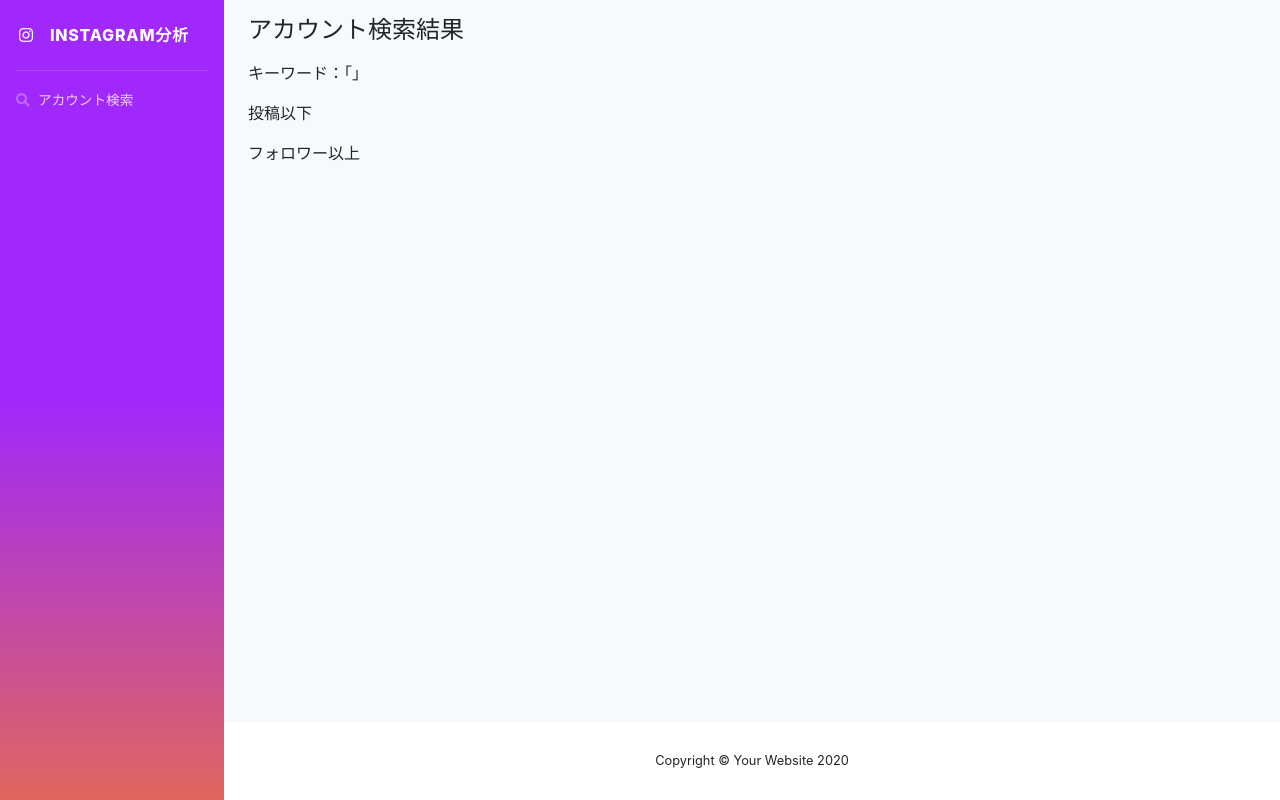
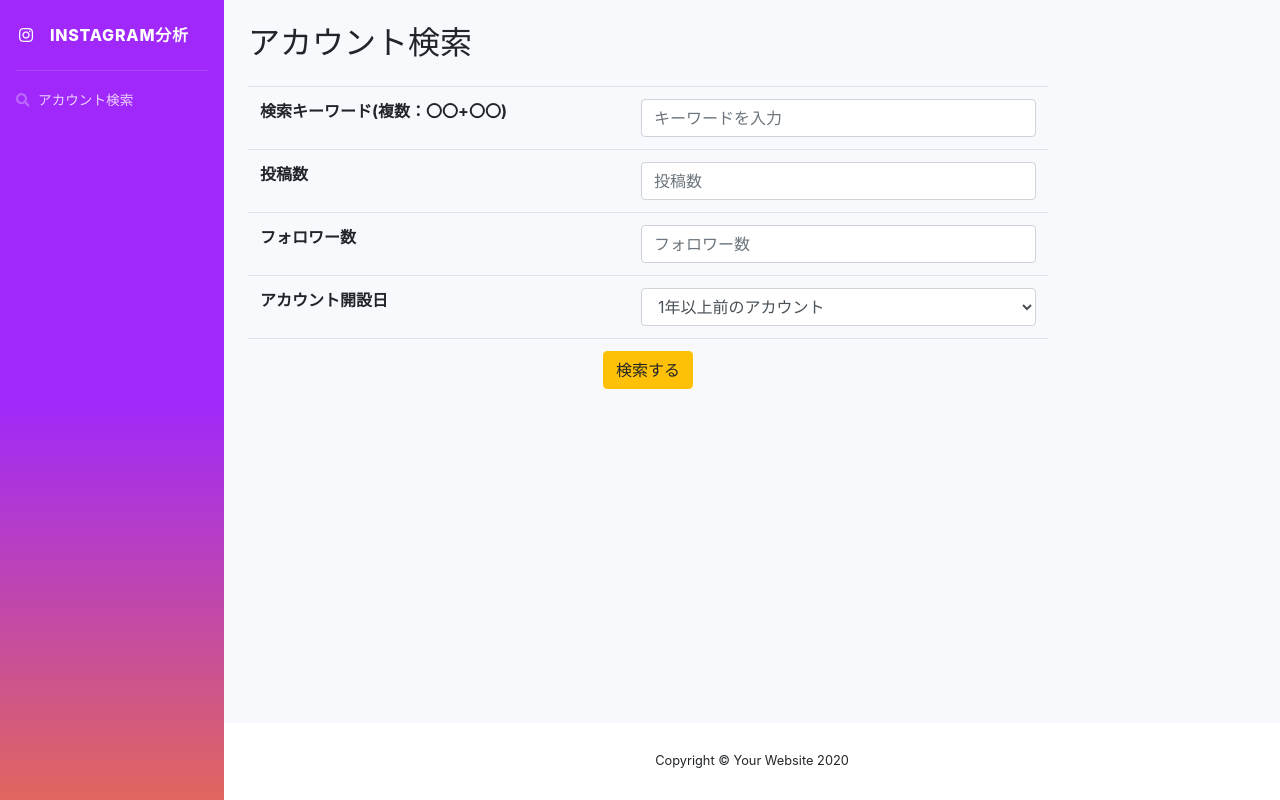
Before and after one commit to haruyasu/django-instagram-search, a Django app: template app/templates/app/index.html in a window 1280 px wide. Run offline with Django 3.2, Linux system fonts and the light colour scheme; the template is opened without the code that fills it: values that come from a table or form of the project are taken from there, others are empty; some libraries are stand-ins or nearby versions.

Commit message:
add form

```diff
--- /dev/null
+++ b/app/forms.py
@@ -0,0 +1,12 @@
+from django import forms
+
+ACCOUNT_CHOICES = {
+    0: '1年以上前のアカウント',
+    1: '1年以内のアカウント',
+}
+
+class KeywordForm(forms.Form):
+    keyword = forms.CharField(max_length=100, label='キーワード')
+    media_count = forms.IntegerField(label='投稿数')
+    followers_count = forms.IntegerField(label='フォロワー数')
+    created_at = forms.ChoiceField(label='アカウント開設日', widget=forms.Select, choices=list(ACCOUNT_CHOICES.items()))
--- a/app/templates/app/index.html
+++ b/app/templates/app/index.html
@@ -1,43 +1,55 @@
 {% extends "app/base.html" %}
+{% load widget_tweaks %}
 
 {% block content %}
 
-<h4 class="mb-3">アカウント検索結果</h4>
+<h2 class="my-4">アカウント検索</h2>
 
-<p>キーワード：「<span class="font-weight-bold text-danger">{{ keyword }}</span>」</p>
-<p><span class="font-weight-bold text-danger">{{ media_count }}</span> 投稿以下</p>
-<p><span class="font-weight-bold text-danger">{{ followers_count }}</span> フォロワー以上</p>
-{% if this_year %}
-<p>今年中のアカウント</p>
-{% endif %}
-
-{% for index, row in user_data.iterrows %}
-
-<div class="card mb-2">
-    <div class="card-body">
-        <div class="d-flex align-items-center">
-            <div class="mr-3 profile">
-                <a class="d-flex flex-column justify-content-center align-items-center" href="{{ row.link }}" target="_blank">
-                    <img class="rounded-circle" src="{{ row.profile_picture_url }}" alt="" width="70">
-                    <div class="font-weight-bold">{{ row.username }}</div>
-                </a>
-            </div>
-            <div class="mr-3 text-center">
-                <h4>{{ row.media_count }}</h4>
-                <div class="text-secondary">投稿</div>
-            </div>
-            <div class="mr-3 text-center">
-                <h4>{{ row.followers_count }}</h4>
-                <div class="text-secondary">フォロワー</div>
-            </div>
-            <div class="text-center">
-                <h4>{{ row.follows_count }}</h4>
-                <div class="text-secondary">フォロー中</div>
-            </div>
-        </div>
-    </div>
+<div class="table-responsive search-table">
+    <table class="table">
+        <form method="post">
+            {% csrf_token %}
+            <tbody>
+                <tr>
+                    <th scope="row">
+                        <label class="control-label" for="comment">検索キーワード(複数：〇〇+〇〇)</label>
+                    </th>
+                    <td>
+                        {% render_field form.keyword class="form-control" placeholder="キーワードを入力" %}
+                    </td>
+                </tr>
+                <tr>
+                    <th scope="row">
+                        <label class="control-label" for="comment">投稿数</label>
+                    </th>
+                    <td>
+                        {% render_field form.media_count class="form-control" placeholder="投稿数" %}
+                    </td>
+                </tr>
+                <tr>
+                    <th scope="row">
+                        <label class="control-label" for="comment">フォロワー数</label>
+                    </th>
+                    <td>
+                        {% render_field form.followers_count class="form-control" placeholder="フォロワー数" %}
+                    </td>
+                </tr>
+                <tr>
+                    <th scope="row">
+                        <label class="control-label" for="comment">アカウント開設日</label>
+                    </th>
+                    <td>
+                        {% render_field form.created_at class="form-control" placeholder="アカウント開設日" %}
+                    </td>
+                </tr>
+                <tr>
+                    <td colspan="2" class="text-center">
+                        <button class="btn btn-warning" type="submit">検索する</button>
+                    </td>
+                </tr>
+            </tbody>
+        </form>
+    </table>
 </div>
 
-{% endfor %}
-
 {% endblock %}
--- a/mysite/settings.py
+++ b/mysite/settings.py
@@ -37,6 +37,7 @@
     'django.contrib.sessions',
     'django.contrib.messages',
     'django.contrib.staticfiles',
+    'widget_tweaks',
     'app',
 ]
 
```
Also changed, not shown: app/templates/app/keyword.html (added, +43 -0 lines), app/views.py (+110 -72 lines).
